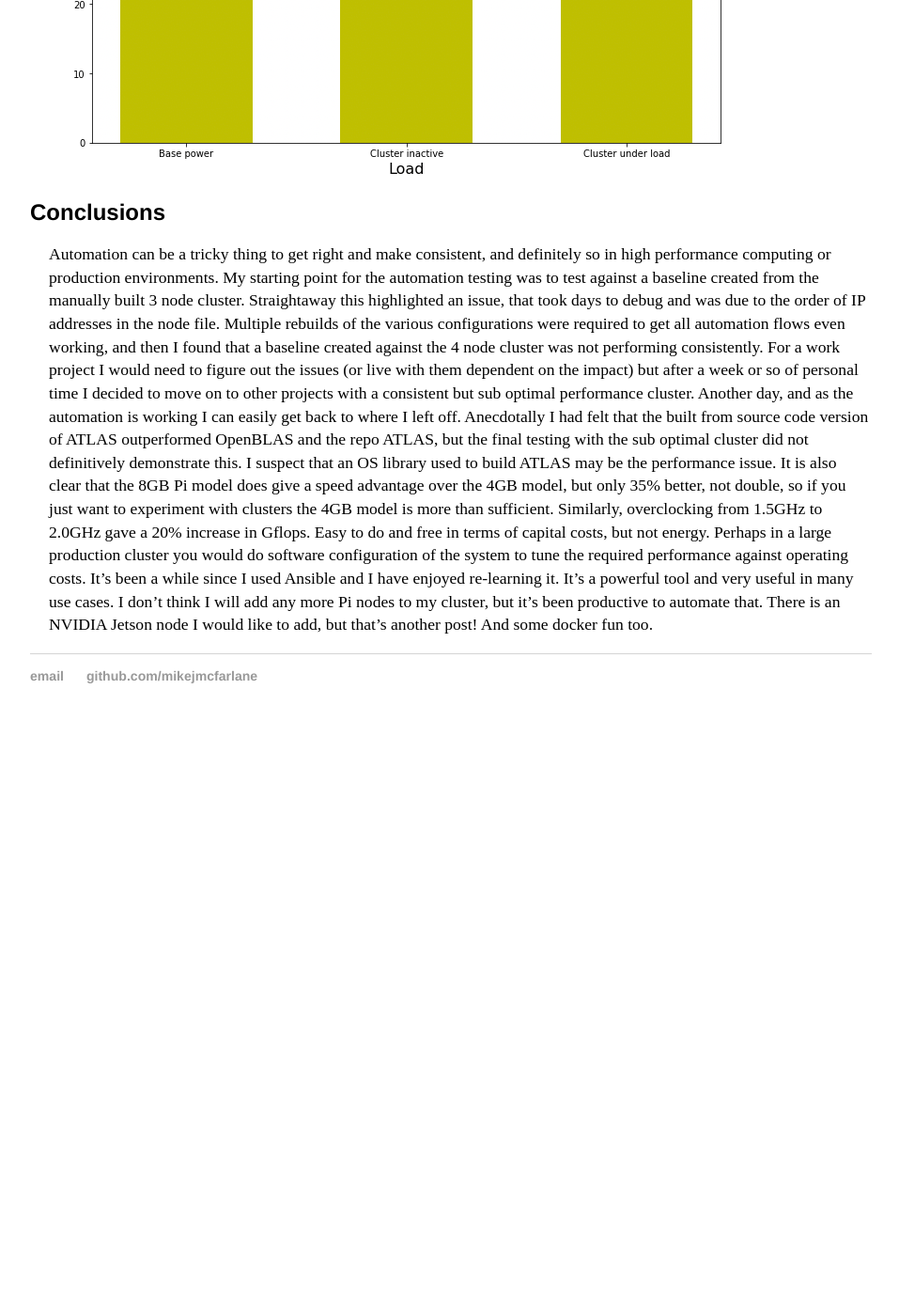
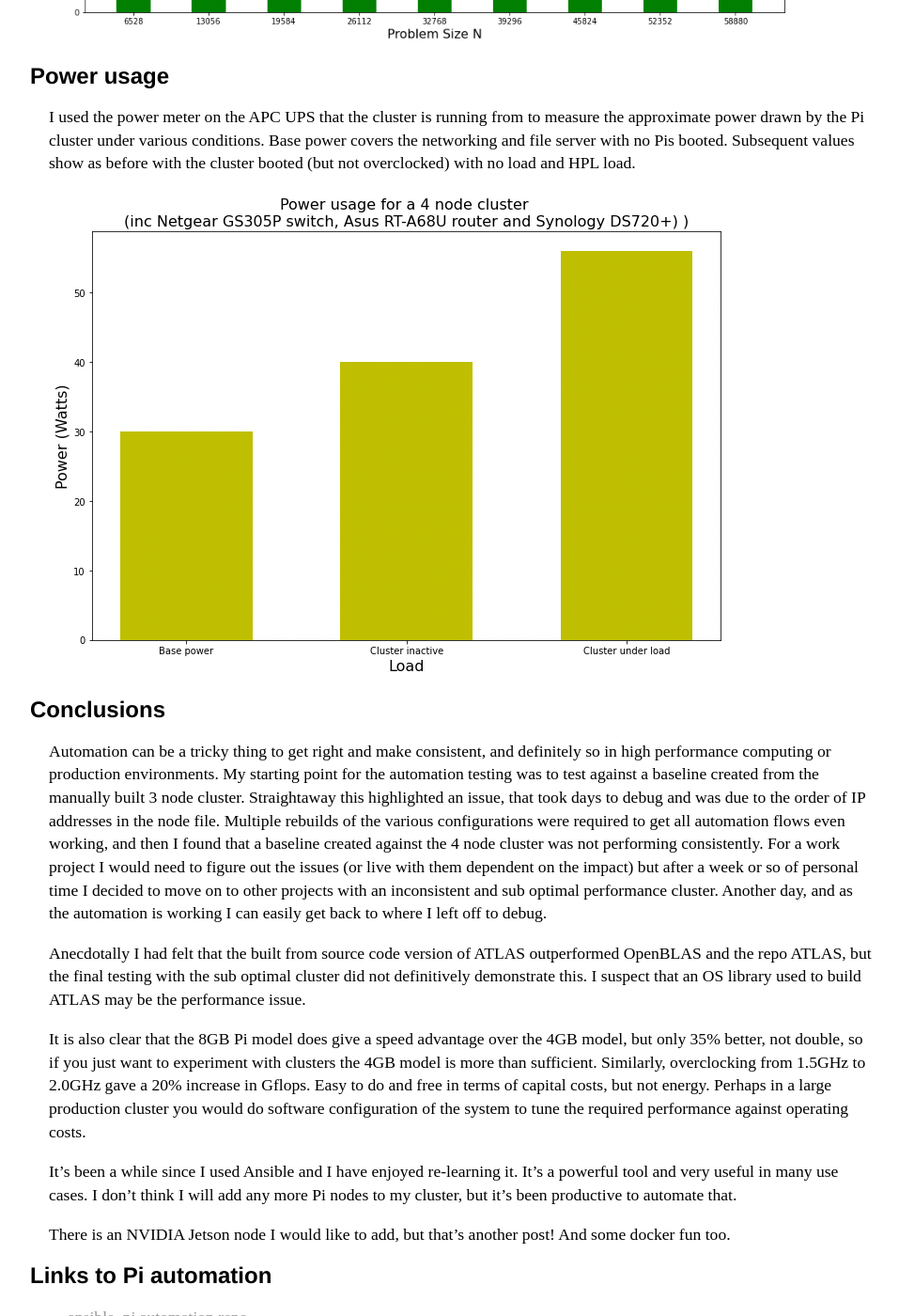
Before and after one commit to mikejmcfarlane/mikejmcfarlane.github.io, a Jekyll site: the page built from _posts/2020-10-18-High-Performance-Linpack-Ansible-automation-for-Raspberry-Pi-4.md, in a window 1280 px wide and 1400 px high, scrolled down 3688 px. Shown: the whole window at 94% size, without its empty margins (160-1117 px from the left). Built offline with Jekyll 4.4.1, drawn with Linux system fonts in a browser that asks for light colours; before the commit the page ends 4477 px from its top, so only the background shows below that; some of the changed text lies outside the part shown.

Commit message:
final draft

```diff
--- a/_posts/2020-10-18-High-Performance-Linpack-Ansible-automation-for-Raspberry-Pi-4.md
+++ b/_posts/2020-10-18-High-Performance-Linpack-Ansible-automation-for-Raspberry-Pi-4.md
@@ -10,10 +10,11 @@
   - [How to run the automation](#how-to-run-the-automation)
   - [Some points for thought found with the automation](#some-points-for-thought-found-with-the-automation)
 - [Testing](#testing)
-  - [Testing BLAS versions](#testing-BLAS-versions)
+  - [Testing BLAS versions](#testing-blas-versions)
   - [Testing problem size in relation to memory size and clock speed](#testing-problem-size-in-relation-to-memory-size-and-clock-speed)
 - [Power usage](#power-usage)
 - [Conclusions](#conclusions)
+- [Links to Pi automation](#links-to-pi-automation)
 
 # Introduction
 
@@ -73,8 +74,11 @@
 - ATLAS from the Raspbian repo: 4
 - OpenBLAS: 15
 
-Given most processes are meant to run in memory, and watching actual disk activity (minimal) and swap(zero), there is something else to investigate here. As OpenBLAS has been used successfully for other clusters, might be something in my build.
+Given most processes are meant to run in memory, and watching actual disk activity (minimal) and swap(zero), there is something else to investigate here. As OpenBLAS has been used [successfully for other clusters](https://www.epcc.ed.ac.uk/blog/2017/06/07/linpack-and-blas-wee-archie), might be something in my build.
 
+![Comparing BLAS libraries in a 4 node Pi cluster]({{ site.url }}/assets/ansible_hpl/Comparing_BLAS_libraries_in_Pi_cluster.png)
+
+But the results here are suspect due to the none repeatable performance issue discussed earlier. And can be seen in the Testing problem size section where the same build gave much faster results.
 
 ## Testing problem size in relation to memory size and clock speed
 
@@ -90,8 +94,19 @@
 
 # Conclusions
 
-Automation can be a tricky thing to get right and make consistent, and definitely so in high performance computing or production environments. My starting point for the automation testing was to test against a baseline created from the manually built 3 node cluster. Straightaway this highlighted an issue, that took days to debug and was due to the order of IP addresses in the node file. Multiple rebuilds of the various configurations were required to get all automation flows even working, and then I found that a baseline created against the 4 node cluster was not performing consistently. For a work project I would need to figure out the issues (or live with them dependent on the impact) but after a week or so of personal time I decided to move on to other projects with a consistent but sub optimal performance cluster. Another day, and as the automation is working I can easily get back to where I left off.
+Automation can be a tricky thing to get right and make consistent, and definitely so in high performance computing or production environments. My starting point for the automation testing was to test against a baseline created from the manually built 3 node cluster. Straightaway this highlighted an issue, that took days to debug and was due to the order of IP addresses in the node file. Multiple rebuilds of the various configurations were required to get all automation flows even working, and then I found that a baseline created against the 4 node cluster was not performing consistently. For a work project I would need to figure out the issues (or live with them dependent on the impact) but after a week or so of personal time I decided to move on to other projects with an inconsistent and sub optimal performance cluster. Another day, and as the automation is working I can easily get back to where I left off to debug.
+
 Anecdotally I had felt that the built from source code version of ATLAS outperformed OpenBLAS and the repo ATLAS, but the final testing with the sub optimal cluster did not definitively demonstrate this. I suspect that an OS library used to build ATLAS may be the performance issue.
+
 It is also clear that the 8GB Pi model does give a speed advantage over the 4GB model, but only 35% better, not double, so if you just want to experiment with clusters the 4GB model is more than sufficient. Similarly, overclocking from 1.5GHz to 2.0GHz gave a 20% increase in Gflops. Easy to do and free in terms of capital costs, but not energy. Perhaps in a large production cluster you would do software configuration of the system to tune the required performance against operating costs.
+
 It's been a while since I used Ansible and I have enjoyed re-learning it. It's a powerful tool and very useful in many use cases. I don't think I will add any more Pi nodes to my cluster, but it's been productive to automate that.
+
 There is an NVIDIA Jetson node I would like to add, but that's another post! And some docker fun too.
+
+
+# Links to Pi automation
+
++ [ansible_pi automation repo](https://github.com/mikejmcfarlane/ansible_pi)
++ [readme with instructions](https://github.com/mikejmcfarlane/ansible_pi/blob/master/README.md)
++ [Jupyter notebook with results and tools](https://github.com/mikejmcfarlane/pi_notebooks)
```
Also changed, not shown: assets/ansible_hpl/Comparing_BLAS_libraries_in_Pi_cluster.png (added).
